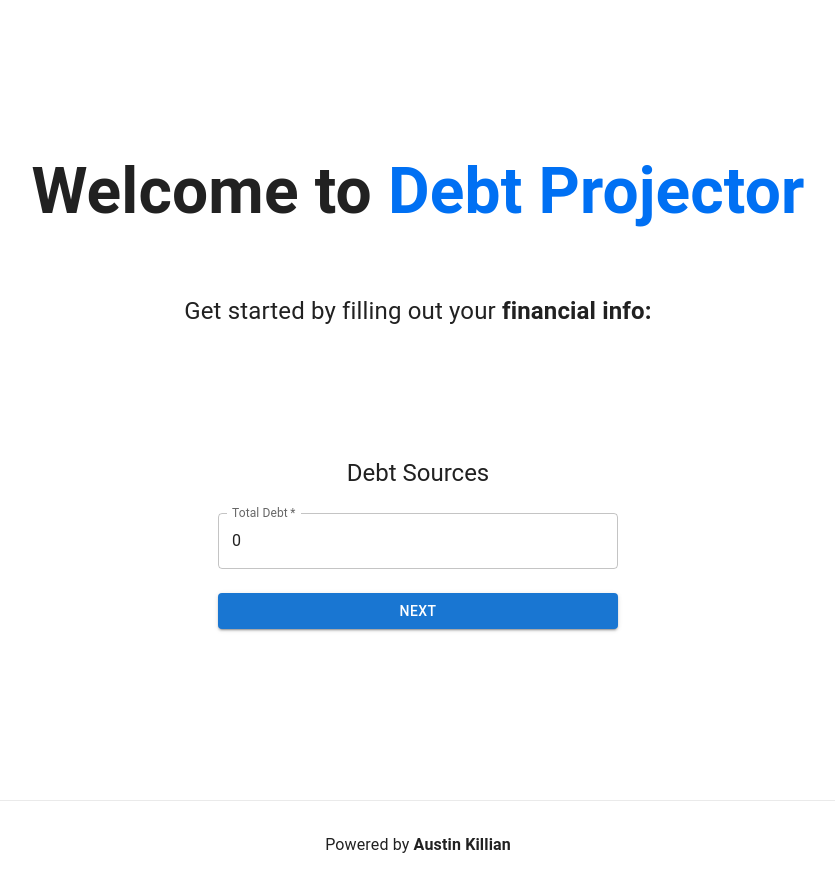
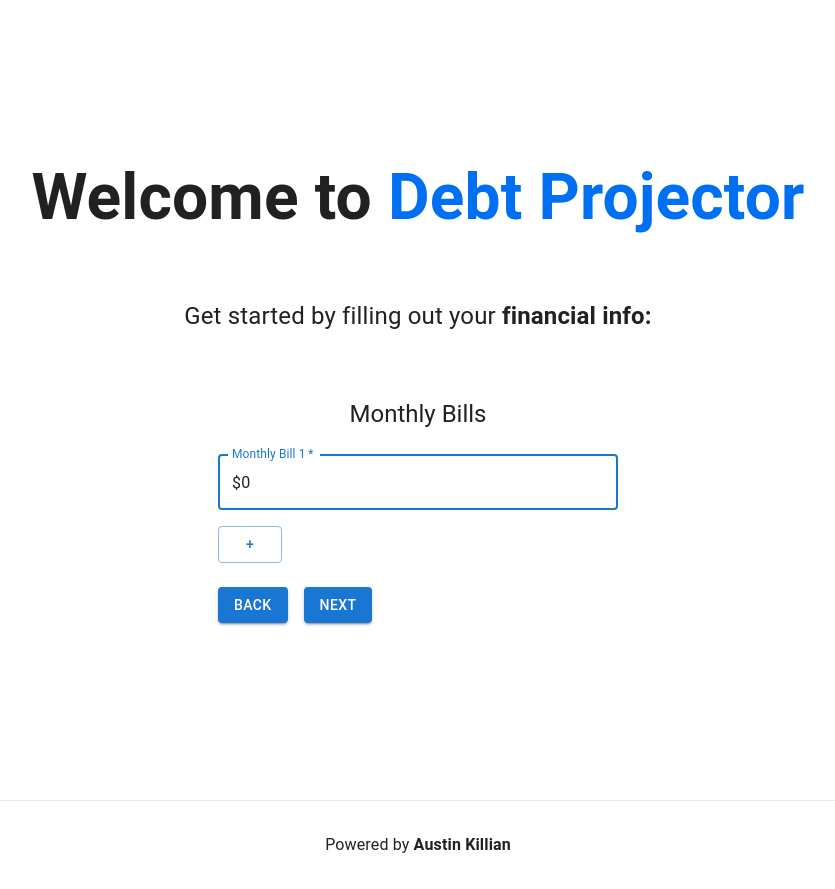
Before and after one commit to austinlkillian/scenario, a Next.js app: page / in a window 1280 px wide. Both pictures are taken after a click on the button "NEXT". Shown: the whole page, without its empty margins (222-1057 px from the left). Built offline with nearby package versions, Linux system fonts and the light colour scheme.

Commit message:
created reusable additive form

```diff
--- /dev/null
+++ b/pages/global-components/AdditiveForm.js
@@ -0,0 +1,102 @@
+import React, { useState } from 'react';
+import NumberFormatCustom from './NumberFormatCustom'
+import Button from '@mui/material/Button';
+import TextField from '@mui/material/TextField';
+import Grid from '@mui/material/Grid';
+import Box from '@mui/material/Box';
+import Typography from '@mui/material/Typography';
+
+export default function AdditiveForm({title, initialForm, changeFormView}) {
+  const [fields, setFields] = useState(initialForm);
+
+  const handleChange = (e) => {
+    const {name, value} = e.target
+    const updatedFields = fields.map(field => {
+      if(field.name === name) {
+        field.value = value
+      }
+      return field
+    })
+    setFields(updatedFields);
+  };
+
+  const handleAdd = (e) => {
+    e.preventDefault();
+    setFields([
+      ...fields,
+      {
+        id: `${fields.length}`,
+        name: `${fields.length}`,
+        label: `Monthly Bill ${fields.length + 1}`,
+        value: 0
+      }
+    ])
+  };
+
+  const handleBack = () => {
+    changeFormView('back')
+  };
+
+  const handleNext = () => {
+    changeFormView('next')
+  };
+
+  return (
+    <Box
+      sx={{
+        mt: 0,
+        display: 'flex',
+        flexDirection: 'column',
+        alignItems: 'center'
+      }}
+    >
+      <Typography component="h1" variant="h5">
+        {title}
+      </Typography>
+      <Box component="form" noValidate onSubmit={handleAdd} sx={{ mt: 3, minWidth: '400px' }}>
+        <Grid container spacing={2}>
+          {fields.map((field, i) => {
+            return <Grid key={i} item xs={12}>
+              <TextField
+                type="text"
+                id={field.id}
+                name={field.name}
+                label={field.label}
+                required
+                fullWidth
+                autoFocus
+                value={field.value}
+                onChange={handleChange}
+                InputProps={{inputComponent: NumberFormatCustom}}
+              />
+            </Grid>
+          })}
+          <Grid item xs={12}>
+            <Button
+              type="submit"
+              variant="outlined"
+            >
+              +
+            </Button>
+          </Grid>
+        </Grid>
+        <Button
+          type="button"
+          onClick={handleBack}
+          variant="contained"
+          sx={{ mt: 3, mb: 2, mr: 2 }}
+        >
+          Back
+        </Button>
+        <Button
+          type="button"
+          onClick={handleNext}
+          variant="contained"
+          sx={{ mt: 3, mb: 2 }}
+        >
+          Next
+        </Button>
+      </Box>
+    </Box>
+  );
+}
--- a/pages/home/form-views/DebtSources.js
+++ b/pages/home/form-views/DebtSources.js
@@ -6,24 +6,17 @@ import Grid from '@mui/material/Grid';
 import Box from '@mui/material/Box';
 import Typography from '@mui/material/Typography';
 import Container from '@mui/material/Container';
-import { createTheme, ThemeProvider } from '@mui/material/styles';
 
-const theme = createTheme();
-
-export default function DebtSources() {
+export default function DebtSources({changeFormView}) {
   const [totalDebt, setTotalDebt] = useState(0)
 
-  const handleSubmit = (event) => {
-    event.preventDefault();
-    const data = new FormData(event.currentTarget);
-    console.log({
-      email: data.get('email'),
-      password: data.get('password'),
-    });
+  const handleSubmit = (e) => {
+    e.preventDefault();
+    changeFormView('next')
   };
 
   return (
-    <ThemeProvider theme={theme}>
+    <>
       <Container component="main" maxWidth="xs">
         <CssBaseline />
         <Box
@@ -62,6 +55,6 @@ export default function DebtSources() {
           </Box>
         </Box>
       </Container>
-    </ThemeProvider>
+    </>
   );
 }
--- a/pages/home/form-views/MonthlyFlow.js
+++ b/pages/home/form-views/MonthlyFlow.js
@@ -22,13 +22,13 @@ export default function MonthlyFlow({changeFormView}) {
     });
   };
 
-  const handleSubmit = (event) => {
-    event.preventDefault();
+  const handleSubmit = (e) => {
+    e.preventDefault();
     console.log({
       income: values.monthlyIncome,
       bills: values.monthlyBills,
     });
-    changeFormView(2)
+    changeFormView('next')
   };
 
   return (
--- a/pages/home/home-components/CashFlowForm.js
+++ b/pages/home/home-components/CashFlowForm.js
@@ -1,29 +1,43 @@
 import React, { useState } from 'react';
 import CssBaseline from '@mui/material/CssBaseline';
 import Container from '@mui/material/Container';
-import { createTheme, ThemeProvider } from '@mui/material/styles';
+import AdditiveForm from '../../global-components/AdditiveForm';
 import MonthlyFlow from '../form-views/MonthlyFlow';
 import DebtSources from '../form-views/DebtSources';
-
-const theme = createTheme();
 
 export default function CashFlowForm() {
   const [formView, setFormView] = useState(1);
 
-  const changeFormView = (view) => {
-    setFormView(view)
+  const changeFormView = (direction) => {
+    if(direction === 'back') {
+      setFormView(formView - 1)
+    } else {
+      setFormView(formView + 1)
+    }
   }
 
   return (
-    <ThemeProvider theme={theme}>
+    <>
       <p className="description">
         Get started by filling out your <strong>financial info:</strong>
       </p>
       <Container component="main" maxWidth="xs">
         <CssBaseline />
         {formView === 1 && <MonthlyFlow changeFormView={changeFormView} />}
-        {formView === 2 && <DebtSources changeFormView={changeFormView} />}
+        {formView === 2 &&
+          <AdditiveForm
+            changeFormView={changeFormView}
+            title="Monthly Bills"
+            initialForm={[{
+              id: '0',
+              name: '0',
+              label: 'Monthly Bill 1',
+              value: 0
+            }]}
+          />
+        }
+        {formView === 3 && <DebtSources changeFormView={changeFormView} />}
       </Container>
-    </ThemeProvider>
+    </>
   );
 }
```
Also changed, not shown: pages/home/home-components/Randomizer.js (deleted, +0 -78 lines).
